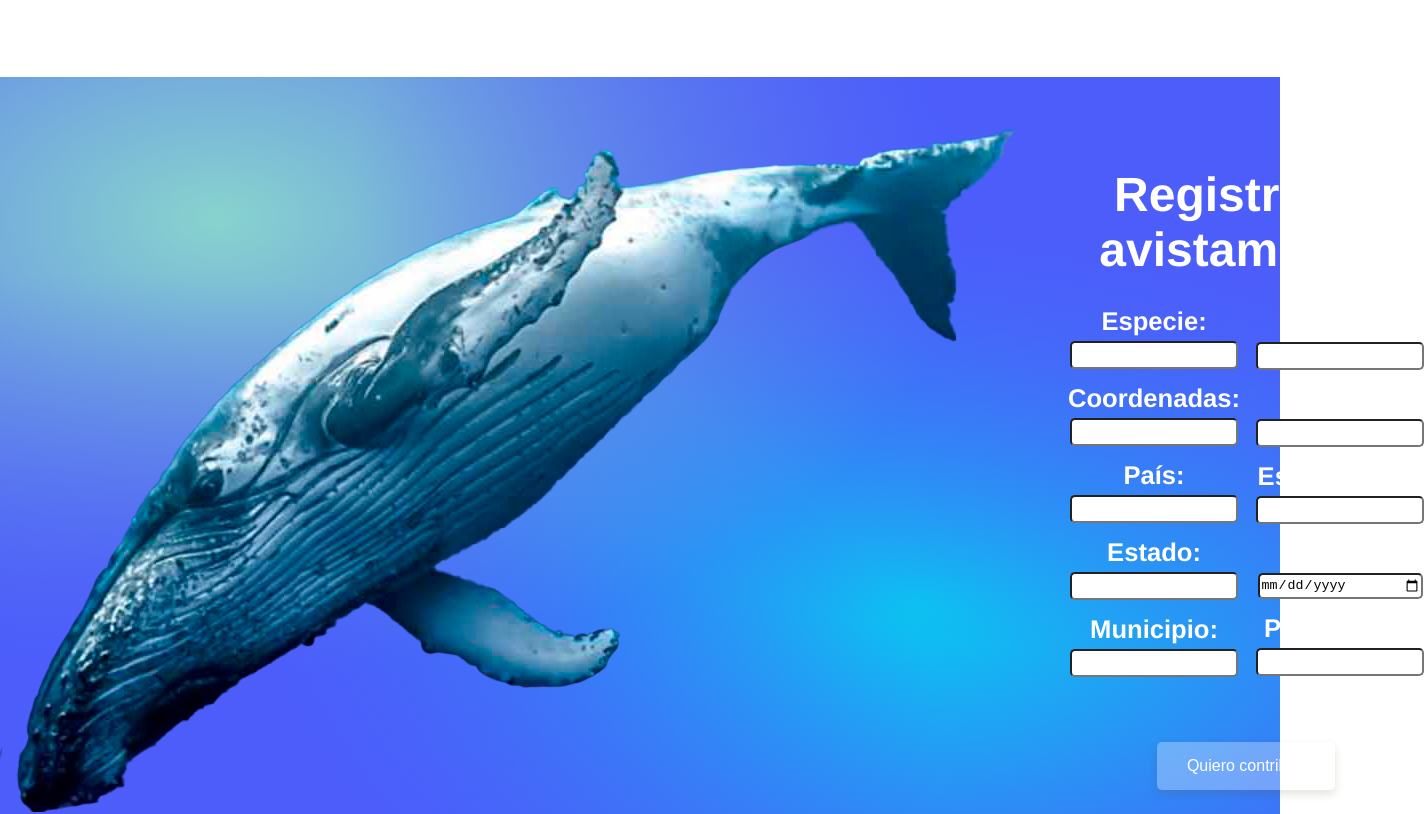
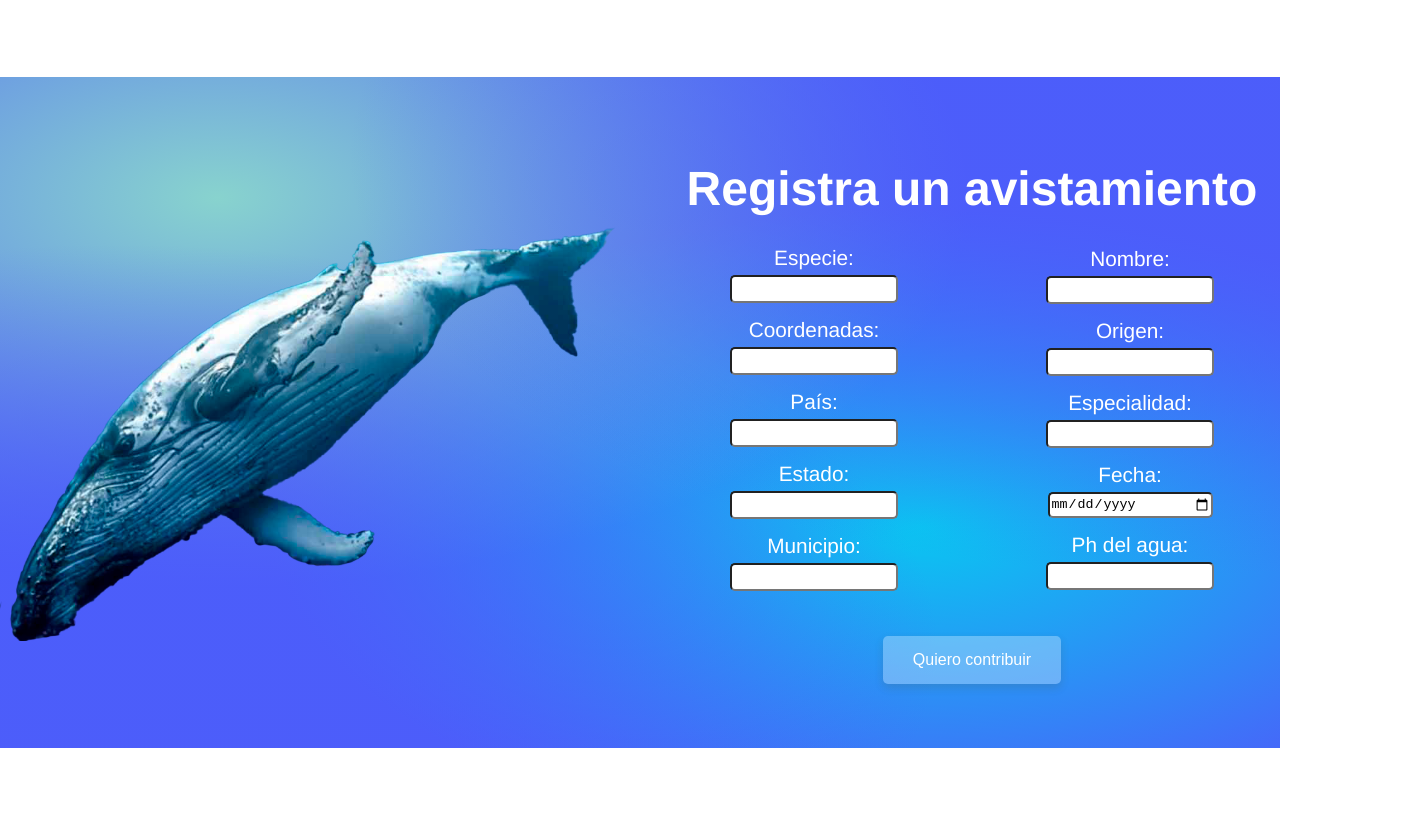
Before and after one commit to JosafatJimenezB/Hackaton-HacktheOcean-Frontend, a Vue app: page /#/ in a window 1280 px wide. Shown: the part 1540-2354 px from the top of the page, 1424 px wide, since content can reach past the window. Built offline with nearby package versions, Linux system fonts and the light colour scheme.

Commit message:
add: añadiendo responsive del form de avistamientos

```diff
--- a/src/components/formularioSeccion.vue
+++ b/src/components/formularioSeccion.vue
@@ -119,4 +119,138 @@
     .form-section_right button:hover{
         background: rgba(255, 255, 255, 0.5);
     }
+
+
+
+    @media screen and (min-width: 992px) and (max-width: 1366px) {
+        .form-section {
+            width: 100%;
+            height: auto;
+            grid-template-columns: repeat(2, 1fr);
+            gap: 3rem;
+            padding: 50px 0;
+        }
+
+        .form-section_left{
+            width: 100%;
+        }
+
+        .form-section_left img{
+            padding-top: 100px;
+            width: 100%;
+        }
+
+        .form-section_right h3 {
+            font-size: 3rem;
+            font-weight: 700;
+        }
+
+        .form-section_right form {
+            width: 100%;
+            height: 100%;
+            display: grid;
+            grid-template-columns: repeat(2, 1fr);
+            gap: 1rem;
+        }
+
+        .form-section_right label {
+            font-size: 1.3rem;
+            font-weight: 400;
+        }
+
+        .form-section_right input {
+            width: 160px;
+            height: 22px;
+            margin: 5px 0 15px;
+        }
+
+        .form-section_right button {
+            margin-top: 30px;
+            padding: 15px 30px;
+            background: rgba(255, 255, 255, .3);
+            font-size: 1rem;
+        }
+    }
+
+
+
+    @media screen and (min-width: 768px) and (max-width: 991px) {
+        .form-section {
+            width: 100%;
+            grid-template-columns: repeat(2, 1fr);
+            gap: 1rem;
+        }
+
+        .form-section_left{
+            width: 100%;
+        }
+
+        .form-section_left img{
+            padding-top: 100px;
+            width: 100%;
+        }
+
+        .form-section_right h3 {
+            font-size: 2rem;
+            font-weight: 700;
+        }
+
+        .form-section_right form {
+            grid-template-columns: repeat(2, 1fr);
+            gap: 1rem;
+        }
+
+        .form-section_right label {
+            font-size: 1.3rem;
+            font-weight: 400;
+        }
+
+        .form-section_right input {
+            width: 160px;
+            height: 22px;
+            margin: 5px 0 15px;
+        }
+    }
+
+
+
+    @media screen and (min-width: 300px) and (max-width: 767px) {
+        .form-section {
+            width: 100%;
+            grid-template-columns: 1fr;
+            gap: 1rem;
+        }
+
+        .form-section_left{
+            width: 100%;
+        }
+
+        .form-section_left img{
+            padding-top: 100px;
+            width: 100%;
+        }
+
+        .form-section_right h3 {
+            font-size: 2rem;
+            font-weight: 700;
+        }
+
+        .form-section_right form {
+            grid-template-columns: repeat(2, 1fr);
+            gap: 1rem;
+        }
+
+        .form-section_right label {
+            font-size: 1.3rem;
+            font-weight: 400;
+        }
+
+        .form-section_right input {
+            width: 160px;
+            height: 22px;
+            margin: 5px 0 15px;
+        }
+    }
+
+
 </style>
```
Lines whose indentation alone changed are shown as unchanged.
